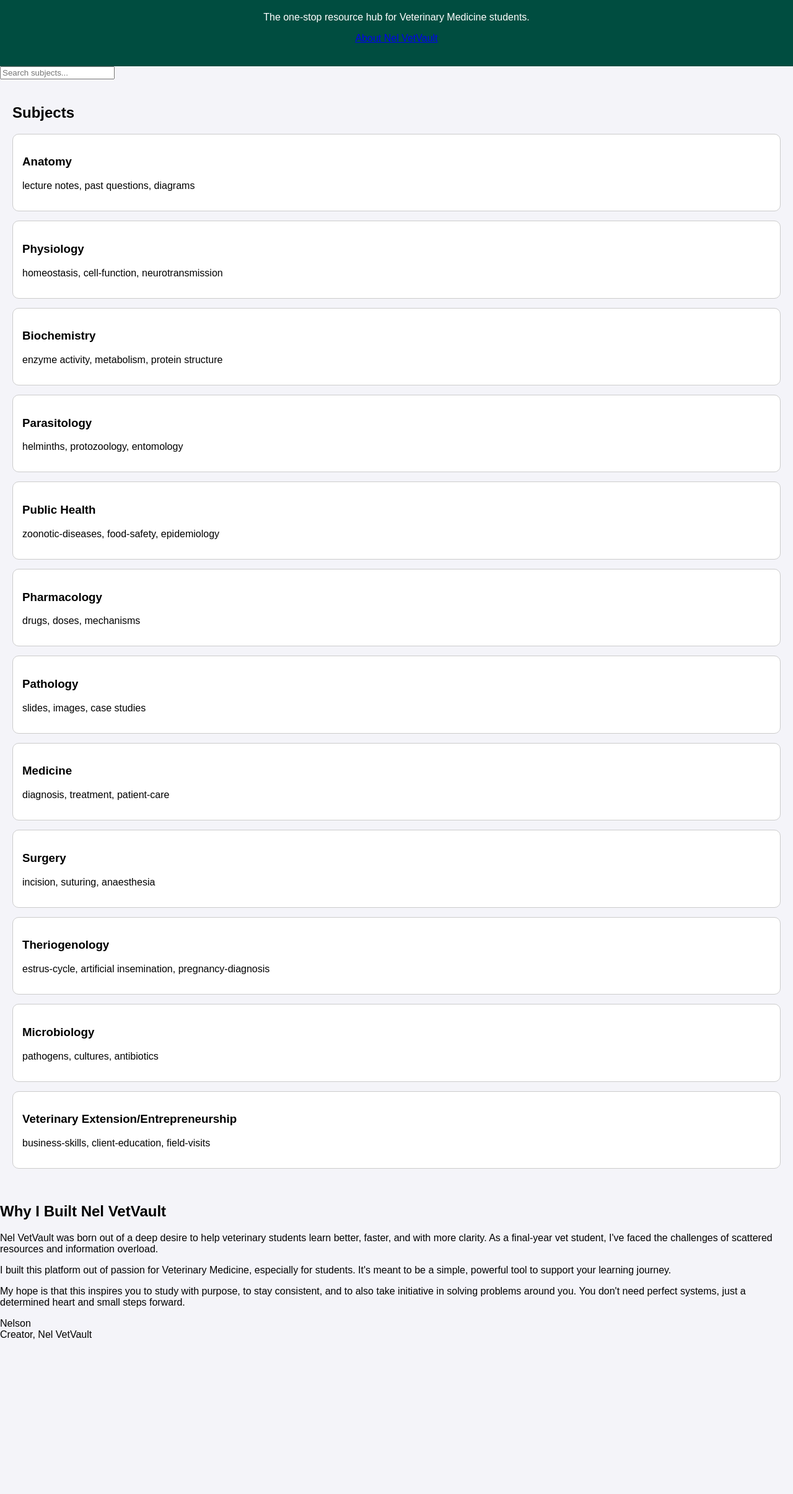
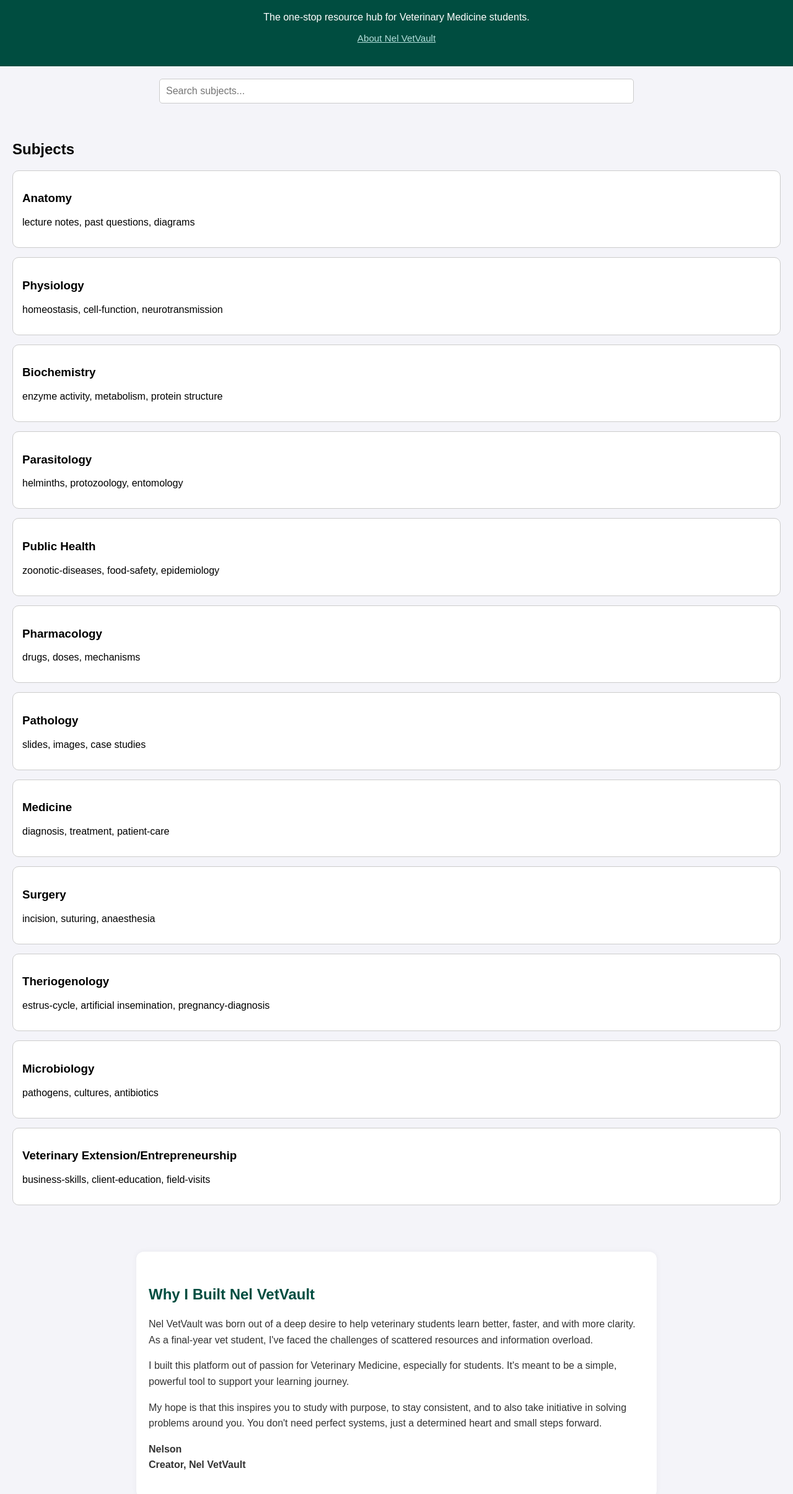
Before and after one commit to TrailblazingNelson/Nel-VetVault, a plain HTML site: page index.html in a window 1280 px wide. Shown: the part 81-2492 px from the top of the page at 62% size. Before the commit the page ends 2260 px from the top, so only its background shows below. Drawn offline with Linux system fonts and the light colour scheme; a script that the page names is missing.

Commit message:
style.css

```diff
--- a/style.css
+++ b/style.css
@@ -30,3 +30,55 @@ header {
     background: #e0f2f1;
     transform: scale(1.03);
 }
+
+html {
+    scroll-behavior: smooth;
+}
+
+.creator-note {
+    background-color: #ffffff;
+    padding: 30px 20px;
+    max-width: 800px;
+    margin: 40px auto;
+    border-radius: 12px;
+    box-shadow: 0 0 10px rgba(0, 0, 0, 0.05);
+    line-height: 1.6;
+}
+
+.creator-note h2 {
+    color: #004d40;
+    margin-bottom: 15px;
+}
+
+.creator-note p {
+    color: #333;
+    margin-bottom: 10px;
+}
+
+.creator-signature {
+    font-weight: bold;
+    color: #004d40;
+}
+
+.about-link {
+    color: #b3dfdb;
+    text-decoration: underline;
+    font-size: 0.95rem;
+}
+
+.about-link:hover {
+    color: #ffffff;
+}
+
+.search-container {
+    text-align: center;
+    padding: 20px;
+}
+
+#searchInput {
+    padding: 10px;
+    width: 60%;
+    border-radius: 5px;
+    border: 1px solid #ccc;
+    font-size: 16px;
+}
```
